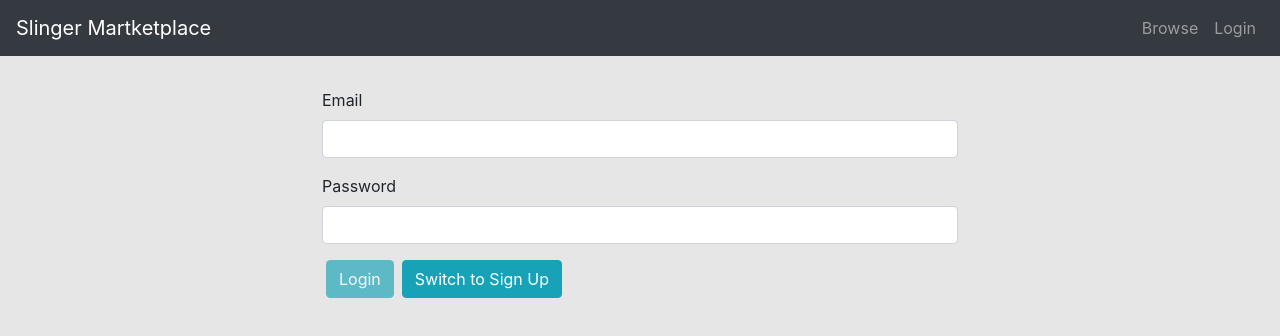
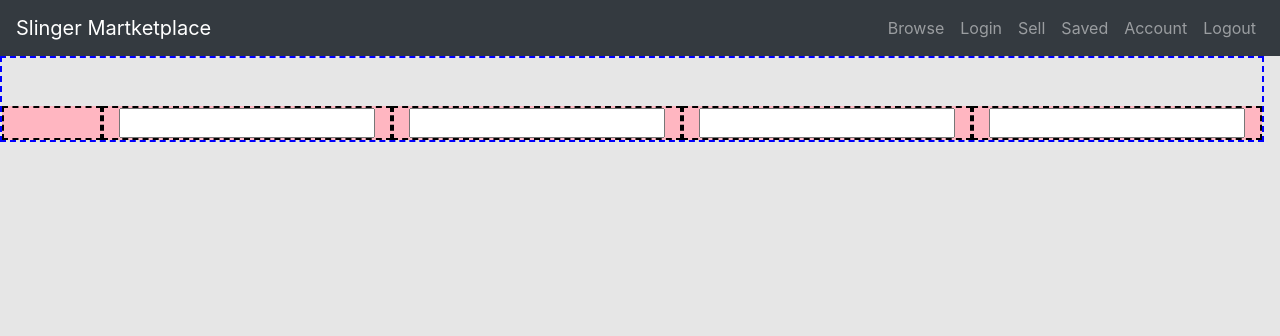
Before and after one commit to TPSreports2020/slanger, an Angular app: page /post in a window 1280 px wide. Before the commit this address led to /auth. Shown: the top 336 px of the page. Built offline with nearby package versions, Linux system fonts and the light colour scheme.

Commit message:
7 files modified

```diff
--- a/src/app/app-routing.module.ts
+++ b/src/app/app-routing.module.ts
@@ -27,17 +27,17 @@ const appRoutes: Routes = [
   {
     path: 'post',
     component: PostFormComponent,
-    canActivate: [AuthGuard]
+    // canActivate: [AuthGuard]
   },
   {
     path: 'saved',
     component: SavedComponent,
-    canActivate: [AuthGuard]
+    // canActivate: [AuthGuard]
   },
   {
     path: 'account',
     component: AccountComponent,
-    canActivate: [AuthGuard]
+    // canActivate: [AuthGuard]
   },
   {
     path: 'not-found',
--- a/src/app/app.component.css
+++ b/src/app/app.component.css
@@ -1,3 +1,7 @@
 p {
   font-family: Lato;
 }
+
+.app-wrap {
+  margin: 0 1rem 1rem 0;
+}
--- a/src/app/app.component.html
+++ b/src/app/app.component.html
@@ -1,9 +1,11 @@
 <app-header>
 </app-header>
-<div class="container">
-  <div class="row">
-    <div class="col">
-      <router-outlet></router-outlet>
+<div class="container-fluid">
+  <div class="app-wrap">
+    <div class="row">
+      <div class="col">
+        <router-outlet></router-outlet>
+      </div>
     </div>
   </div>
 </div>
--- a/src/app/header/header.component.html
+++ b/src/app/header/header.component.html
@@ -19,18 +19,18 @@
         <a class="nav-link" routerLink="/">Browse</a>
       </li>
       <li class="nav-item">
-        <a class="nav-link" routerLink="auth" *ngIf="!authenticated">Login</a>
+        <a class="nav-link" routerLink="auth" >Login</a>
       </li>
-      <li class="nav-item" *ngIf="authenticated">
+      <li class="nav-item" >
         <a class="nav-link" routerLink="post">Sell</a>
       </li>
-      <li class="nav-item" *ngIf="authenticated">
+      <li class="nav-item">
         <a class="nav-link" routerLink="saved">Saved</a>
       </li>
-      <li class="nav-item" *ngIf="authenticated">
+      <li class="nav-item">
         <a class="nav-link" routerLink="account">Account</a>
       </li>
-      <li class="nav-item"  *ngIf="authenticated">
+      <li class="nav-item" >
         <a
           class="nav-link"
           style="cursor: pointer"
@@ -41,3 +41,5 @@
     </ul>
   </div>
 </nav>
+
+<!-- *ngIf="authenticated" -->
--- a/src/app/post-form/post-form.component.css
+++ b/src/app/post-form/post-form.component.css
@@ -0,0 +1,17 @@
+.formWrapper {
+  margin-top: 3rem;
+}
+
+.checkSpace {
+  width: 7px;
+}
+
+.col {
+  background-color: lightpink;
+  border: 2px dashed black;
+}
+
+.row {
+  background-color: lightpurple;
+  border: 2px dashed blue;
+}
--- a/src/app/post-form/post-form.component.html
+++ b/src/app/post-form/post-form.component.html
@@ -1 +1,99 @@
-<h1 class="text-center">post form</h1>
+
+<div class="row">
+  <div class="col formWrapper"></div>
+  <div class="col formWrapper"> <input type="text"></div>
+  <div class="col formWrapper"> <input type="text"></div>
+  <div class="col formWrapper"> <input type="text"></div>
+  <div class="col formWrapper"> <input type="text"></div>
+  <!-- <div
+    class="col-2 formWrapper"
+    *ngIf="img.value">
+    <img [src]="img.value" alt="">
+  </div>
+  <div class="col" *ngIf="!img.value"></div>
+
+  <div class="col-8 formWrapper">
+    <form [formGroup]="sellForm" (ngSubmit)="onSubmit()">
+
+      <div class="form-group">
+        <label for="name">Listing Name</label>
+        <input
+          type="text"
+          id="name"
+          class="form-control"
+          formControlName="name"
+          placeholder="Name the item"
+          >
+      </div>
+
+      <div class="form-group">
+        <label for="imgUrl">Image URL</label>
+        <input
+          type="text"
+          id="imgUrl"
+          class="form-control"
+          formControlName="imgUrl"
+          placeholder="File uploads coming soon.."
+          #img
+          >
+      </div>
+
+      <div class="row">
+        <div class="col-4">
+
+          <div class="form-group">
+            <label for="imgUrl">Price</label>
+            <div class="input-group mb-3">
+              <div class="input-group-prepend">
+                <div class="input-group-text">
+                  <input type="checkbox" aria-label="Checkbox for following text input">
+                  <span class="checkSpace"></span>
+                  Accepting Offers
+                </div>
+                <span class="input-group-text">$</span>
+              </div>
+              <input type="text" class="form-control" aria-label="Text input with checkbox">
+            </div>
+          </div>
+
+        </div>
+        <div class="col">
+          <div class="form-group">
+            <label for="imgUrl">Shipping</label>
+            <div class="input-group mb-3">
+              <div class="input-group-prepend">
+                <div class="input-group-text">
+                  <input type="checkbox" aria-label="Checkbox for following text input">
+                  <span class="checkSpace"></span>
+                  Local meetup only
+                </div>
+                <div class="input-group-text">
+                  <input type="checkbox" aria-label="Checkbox for following text input">
+                  <span class="checkSpace"></span>
+                  I'll cover shipping
+                </div>
+                <span class="input-group-text">ZIP Code: </span>
+              </div>
+              <input type="text" class="form-control" aria-label="Text input with checkbox">
+            </div>
+          </div>
+        </div>
+      </div>
+
+      <div class="form-group">
+            <label for="description">Description</label>
+            <textarea
+              class="form-control"
+              id="description"
+              rows="6"
+              formControlName="description"
+              placeholder="Tell us about the item"
+              spellcheck="false"
+              ></textarea>
+          </div>
+
+    </form>
+  </div>
+  <div class="col" *ngIf="!img.value"></div> -->
+
+</div>
--- a/src/app/post-form/post-form.component.ts
+++ b/src/app/post-form/post-form.component.ts
@@ -1,4 +1,7 @@
 import { Component, OnInit } from '@angular/core';
+import { NgForm, FormGroup, FormControl, FormArray, Validators  } from '@angular/forms';
+
+// https://images.unsplash.com/photo-1499831215195-0970a54b3a0e?ixlib=rb-1.2.1&ixid=eyJhcHBfaWQiOjEyMDd9&auto=format&fit=crop&w=500&q=60
 
 @Component({
   selector: 'app-post-form',
@@ -6,10 +9,18 @@ import { Component, OnInit } from '@angular/core';
   styleUrls: ['./post-form.component.css']
 })
 export class PostFormComponent implements OnInit {
-
+  sellForm: NgForm;
   constructor() { }
 
   ngOnInit() {
+
+    this.sellForm = new FormGroup({
+      name: new FormControl(null),
+      description: new FormControl(null),
+      imgUrl: new FormControl(null),
+      price: new FormControl(null)
+    });
+
   }
 
 }
```
